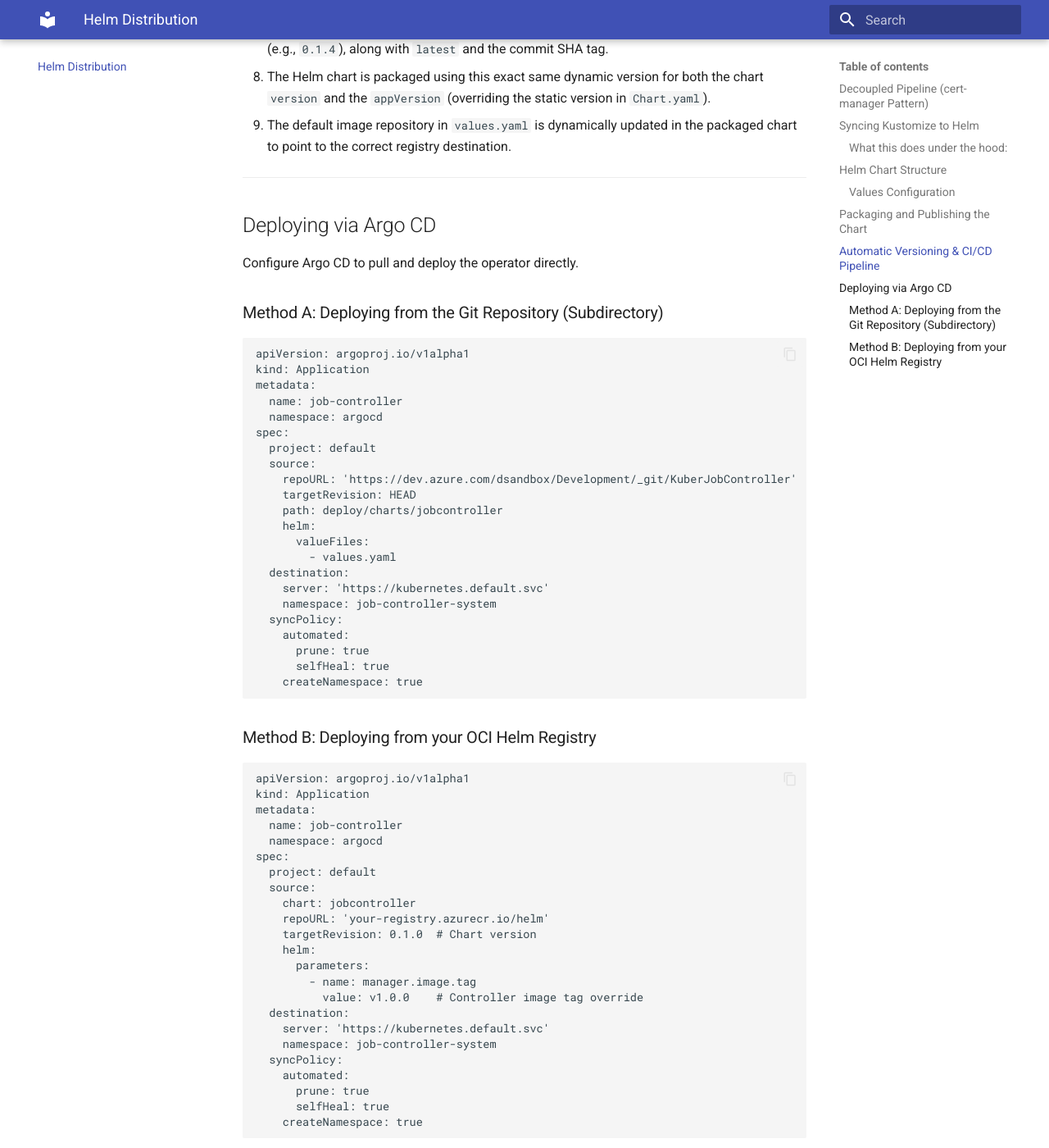
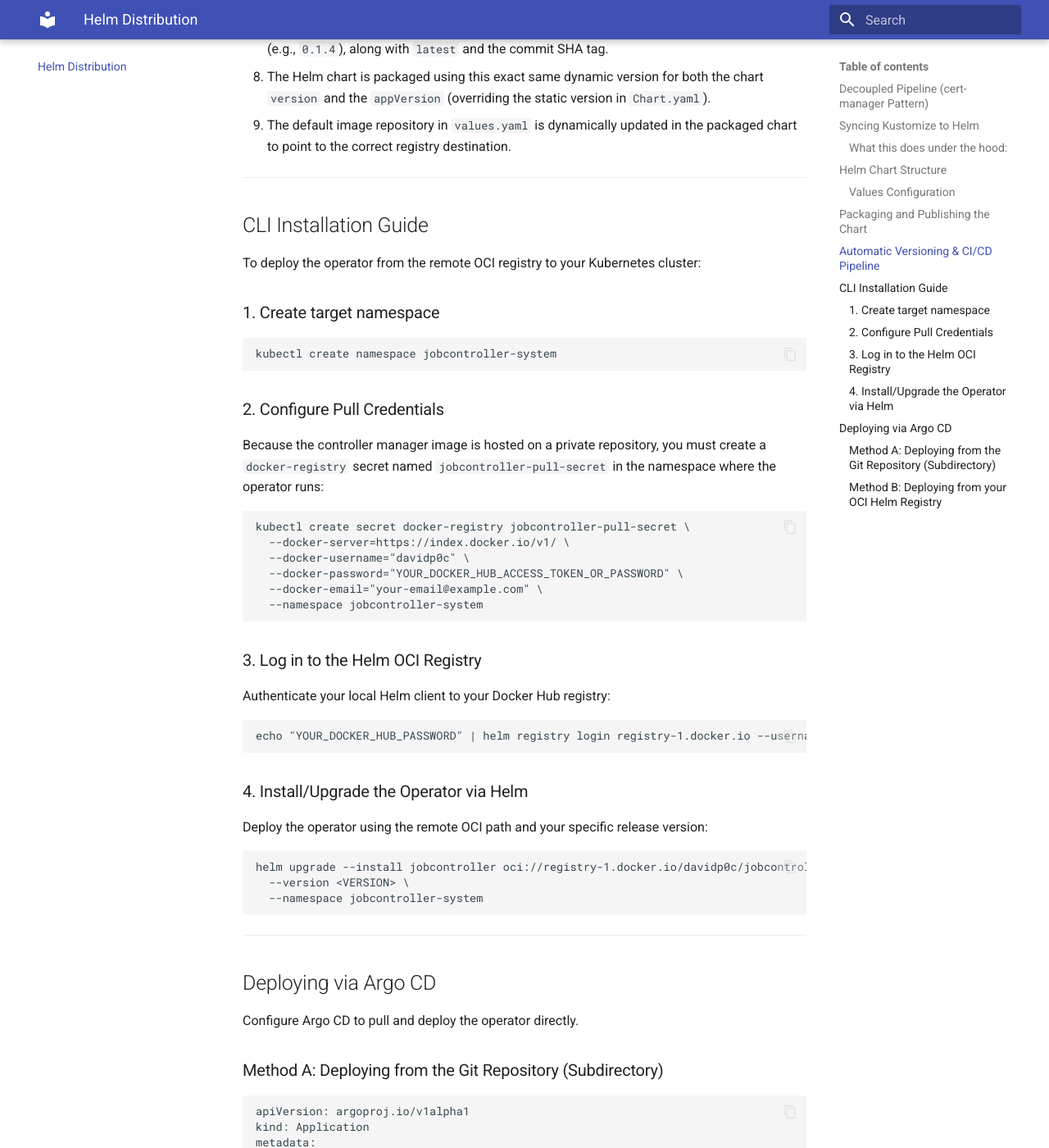
Before and after one commit to 02david20/JobController, an MkDocs documentation site: the page built from docs/distribution.md, in a window 1280 px wide and 1400 px high, scrolled down 2242 px. Shown: the whole window at 82% size. Built offline with MkDocs 1.6.1 and Material for MkDocs 9.7.7, drawn with Linux system fonts in a browser that asks for light colours.

Commit message:
docs: add CLI installation guide, implement automated docs deployment, and configure manager image pull secrets

````diff
--- a/docs/distribution.md
+++ b/docs/distribution.md
@@ -80,6 +80,42 @@
 
 ---
 
+## CLI Installation Guide
+
+To deploy the operator from the remote OCI registry to your Kubernetes cluster:
+
+### 1. Create target namespace
+```bash
+kubectl create namespace jobcontroller-system
+```
+
+### 2. Configure Pull Credentials
+Because the controller manager image is hosted on a private repository, you must create a `docker-registry` secret named `jobcontroller-pull-secret` in the namespace where the operator runs:
+```bash
+kubectl create secret docker-registry jobcontroller-pull-secret \
+  --docker-server=https://index.docker.io/v1/ \
+  --docker-username="davidp0c" \
+  --docker-password="YOUR_DOCKER_HUB_ACCESS_TOKEN_OR_PASSWORD" \
+  --docker-email="your-email@example.com" \
+  --namespace jobcontroller-system
+```
+
+### 3. Log in to the Helm OCI Registry
+Authenticate your local Helm client to your Docker Hub registry:
+```bash
+echo "YOUR_DOCKER_HUB_PASSWORD" | helm registry login registry-1.docker.io --username davidp0c --password-stdin
+```
+
+### 4. Install/Upgrade the Operator via Helm
+Deploy the operator using the remote OCI path and your specific release version:
+```bash
+helm upgrade --install jobcontroller oci://registry-1.docker.io/davidp0c/jobcontroller \
+  --version <VERSION> \
+  --namespace jobcontroller-system
+```
+
+---
+
 ## Deploying via Argo CD
 Configure Argo CD to pull and deploy the operator directly.
 
````
Also changed, not shown: 2 other files.
